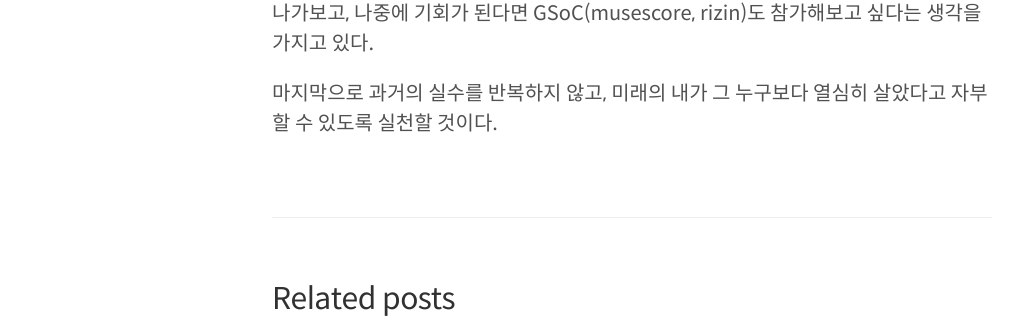
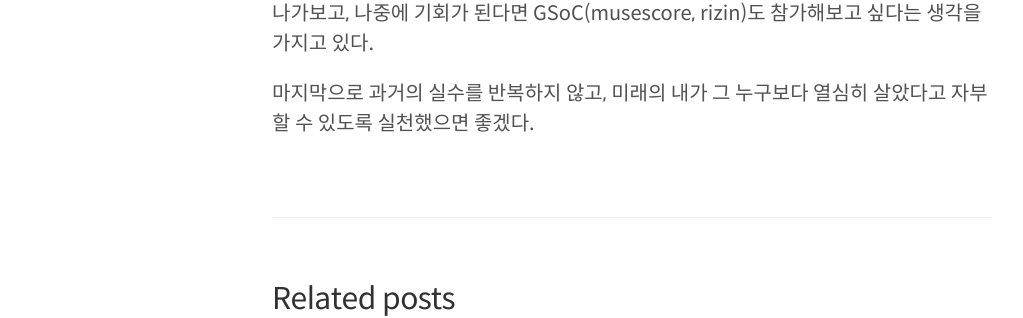
Before and after one commit to hyuunnn/hyuunnn.github.io, a Jekyll site: the page built from _posts/2022-08-20-a.md, in a window 1280 px wide. Shown: the part 1055-1373 px from the top of the page, without its empty margins (8-1031 px from the left). Built offline with Jekyll 4.4.1, drawn with Linux system fonts in a browser that asks for light colours.

Commit message:
Update 2022-08-20-a.md

```diff
--- a/_posts/2022-08-20-a.md
+++ b/_posts/2022-08-20-a.md
@@ -24,4 +24,4 @@
 
 열심히 공부해서 개인, 팀 프로젝트도 이것저것 해보고, ACM-ICPC, Codegate 대학부도 나가보고, 나중에 기회가 된다면 GSoC(musescore, rizin)도 참가해보고 싶다는 생각을 가지고 있다.
 
-마지막으로 과거의 실수를 반복하지 않고, 미래의 내가 그 누구보다 열심히 살았다고 자부할 수 있도록 실천할 것이다.
+마지막으로 과거의 실수를 반복하지 않고, 미래의 내가 그 누구보다 열심히 살았다고 자부할 수 있도록 실천했으면 좋겠다.
```
